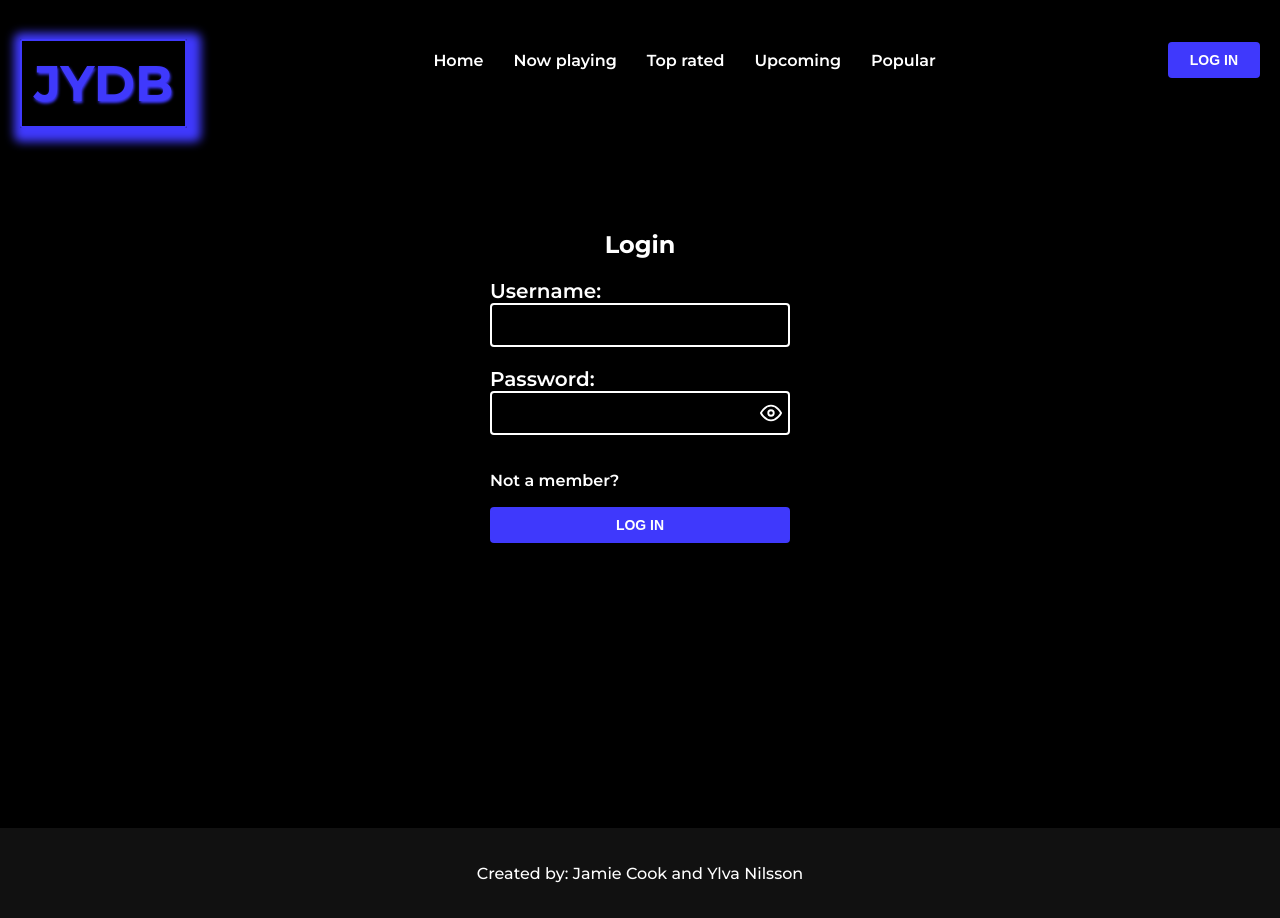
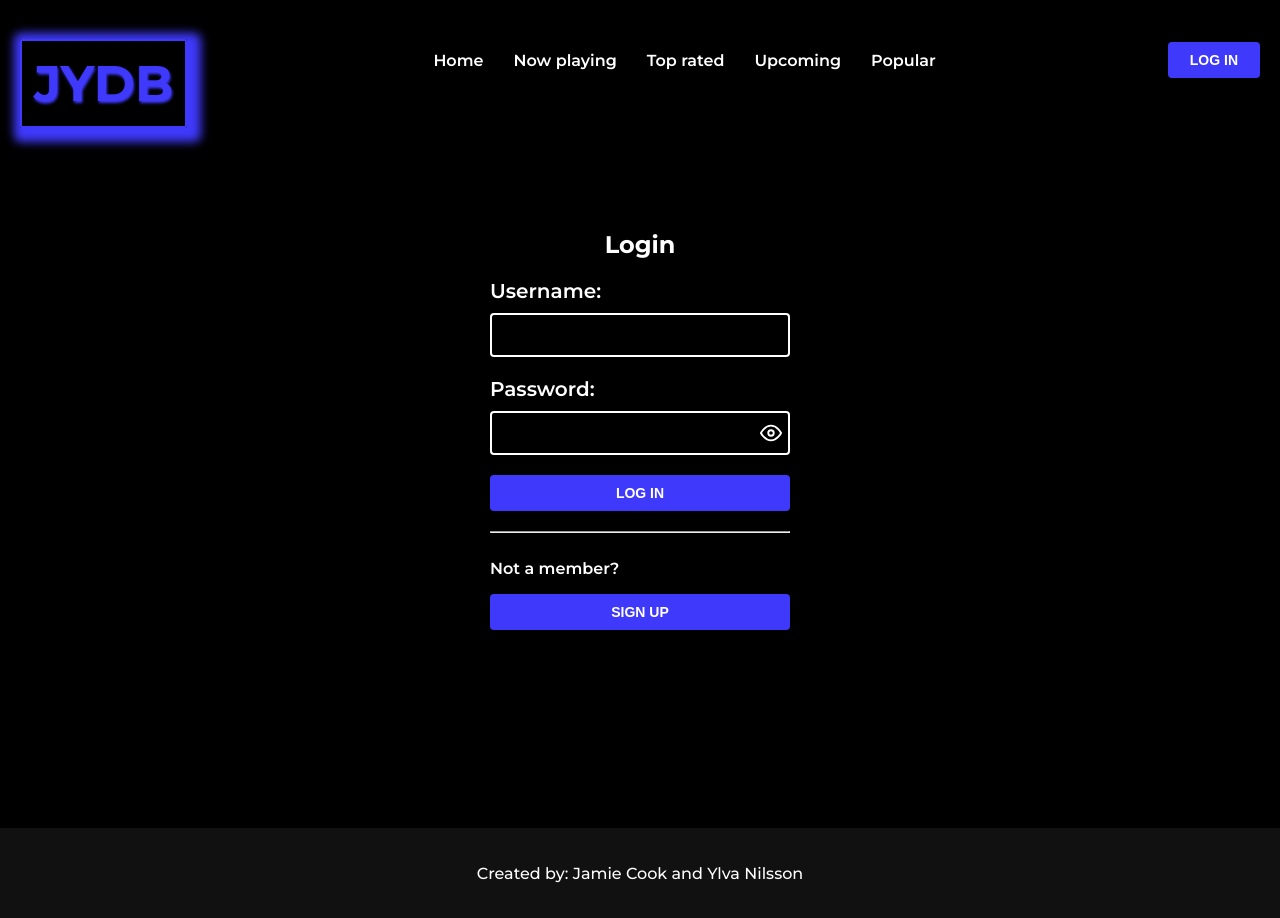
Before and after one commit to the-j-curl/project-final-movie-frontend, a React (Create React App) app: page /login in a window 1280 px wide. Built offline with nearby package versions, Linux system fonts and the light colour scheme.

Commit message:
added extra signup and login button as links. added input margin

```diff
--- a/src/components/LoginForm.js
+++ b/src/components/LoginForm.js
@@ -10,14 +10,14 @@ import { NavButton } from "./NavBar";
 
 const LoginForm = () => {
   const dispatch = useDispatch();
-  const isLoading = useSelector((store) => store.ui.isLoading);
-  const errorMessage = useSelector((store) => store.user.login.errorMessage);
+  const isLoading = useSelector(store => store.ui.isLoading);
+  const errorMessage = useSelector(store => store.user.login.errorMessage);
   const [username, setUsername] = useState("");
   const [password, setPassword] = useState("");
   const [showPassword, setShowPassword] = useState(false);
 
   // To login a user.
-  const handleLogin = (event) => {
+  const handleLogin = event => {
     event.preventDefault();
     dispatch(login(username, password));
   };
@@ -35,7 +35,7 @@ const LoginForm = () => {
           type="text"
           minLength="2"
           value={username}
-          onChange={(event) => setUsername(event.target.value)}
+          onChange={event => setUsername(event.target.value)}
         />
       </InputWrapper>
       <Label htmlFor="password">Password:</Label>
@@ -45,7 +45,7 @@ const LoginForm = () => {
           required
           type={showPassword ? "text" : "password"}
           value={password}
-          onChange={(event) => setPassword(event.target.value)}
+          onChange={event => setPassword(event.target.value)}
         />
         <IconButton type="button" onClick={toggleShowPassword}>
           {/* toggles */}
@@ -53,10 +53,12 @@ const LoginForm = () => {
         </IconButton>
       </InputWrapper>
       <ButtonWrapper>
+        <NavButton type="submit">Log in</NavButton>
+        <HR />
+        <LoginText>Not a member?</LoginText>
         <Link to="/signup">
-          <LoginText>Not a member?</LoginText>
+          <NavButton type="submit">Sign up</NavButton>
         </Link>
-        <NavButton type="submit">Log in</NavButton>
       </ButtonWrapper>
       {isLoading && <FormMessage>Logging in...</FormMessage>}
       {errorMessage && <FormMessage>{`${errorMessage}`}</FormMessage>}
@@ -97,14 +99,14 @@ export const InputWrapper = styled.div`
   border: 2px solid #fff;
   border-radius: 4px;
   width: 300px;
-  margin-bottom: 5px;
+  margin: 3px 0 6px 0;
 
   @media (min-width: 375px) {
-    margin-bottom: 15px;
+    margin: 8px 0 16px 0;
   }
 
   @media (min-width: 1024px) {
-    margin-bottom: 20px;
+    margin: 10px 0 20px 0;
   }
 `;
 
@@ -133,14 +135,16 @@ export const ButtonWrapper = styled.div`
   flex-direction: column;
 `;
 
+export const HR = styled.hr`
+  color: #fff;
+  margin-top: 20px;
+  width: 100%;
+  font-size: 20px;
+`;
+
 export const LoginText = styled.p`
   font-weight: 600;
   width: max-content;
-  border-bottom: 1px solid transparent;
-  :hover {
-    border-bottom: 1px solid #fff;
-    transition: all 0.3s ease-in;
-  }
 `;
 
 export const FormMessage = styled.p`
--- a/src/components/NavBar.js
+++ b/src/components/NavBar.js
@@ -5,8 +5,8 @@ import { FaBars } from "react-icons/fa";
 import styled from "styled-components/macro";
 
 export const NavBar = ({ toggleSideBar }) => {
-  const username = useSelector((store) => store.user.login.username);
-  const isLoggedIn = useSelector((store) => store.user.login.isLoggedIn);
+  const username = useSelector(store => store.user.login.username);
+  const isLoggedIn = useSelector(store => store.user.login.isLoggedIn);
 
   return (
     <>
@@ -120,6 +120,7 @@ const UserHeading = styled.h4`
 `;
 
 export const NavButton = styled.button`
+  width: 100%;
   text-transform: uppercase;
   font-size: 14px;
   font-weight: 600;
--- a/src/components/SignupForm.js
+++ b/src/components/SignupForm.js
@@ -14,13 +14,14 @@ import {
   ButtonWrapper,
   LoginText,
   FormMessage,
+  HR,
 } from "./LoginForm";
 import { NavButton } from "./NavBar";
 
 const SignupForm = () => {
   const dispatch = useDispatch();
-  const isLoading = useSelector((store) => store.ui.isLoading);
-  const errorMessage = useSelector((store) => store.user.login.errorMessage);
+  const isLoading = useSelector(store => store.ui.isLoading);
+  const errorMessage = useSelector(store => store.user.login.errorMessage);
   const [username, setUsername] = useState("");
   const [email, setEmail] = useState("");
   const [password, setPassword] = useState("");
@@ -40,7 +41,7 @@ const SignupForm = () => {
   };
 
   // To sign up a user.
-  const handleSignup = (event) => {
+  const handleSignup = event => {
     event.preventDefault();
     if (checkPasswordMatch()) {
       dispatch(signup(username, email, password));
@@ -55,7 +56,7 @@ const SignupForm = () => {
     setShowConfirmPassword(!showConfirmPassword);
 
   return (
-    <Form onSubmit={(event) => handleSignup(event)}>
+    <Form onSubmit={event => handleSignup(event)}>
       <Label htmlFor="username">Username:</Label>
       <InputWrapper>
         <Input
@@ -64,7 +65,7 @@ const SignupForm = () => {
           type="text"
           minLength="2"
           value={username}
-          onChange={(event) => setUsername(event.target.value)}
+          onChange={event => setUsername(event.target.value)}
         />
       </InputWrapper>
       <Label htmlFor="email">Email:</Label>
@@ -75,7 +76,7 @@ const SignupForm = () => {
           type="email"
           value={email}
           pattern="[a-z0-9._%+-]+@[a-z0-9.-]+\.[a-z]{2,}$"
-          onChange={(event) => setEmail(event.target.value)}
+          onChange={event => setEmail(event.target.value)}
         />
       </InputWrapper>
       <Label htmlFor="password">Password:</Label>
@@ -85,7 +86,7 @@ const SignupForm = () => {
           id="password"
           type={showPassword ? "text" : "password"}
           value={password}
-          onChange={(event) => setPassword(event.target.value)}
+          onChange={event => setPassword(event.target.value)}
         />
         <IconButton type="button" onClick={toggleShowPassword}>
           {/* toggles */}
@@ -100,7 +101,7 @@ const SignupForm = () => {
             required
             type={showConfirmPassword ? "text" : "password"}
             value={confirmPassword}
-            onChange={(event) => setConfirmPassword(event.target.value)}
+            onChange={event => setConfirmPassword(event.target.value)}
           />
           <IconButton type="button" onClick={toggleShowConfirmPassword}>
             {/* toggles */}
@@ -109,10 +110,12 @@ const SignupForm = () => {
         </InputWrapper>
       </Label>
       <ButtonWrapper>
+        <NavButton type="submit">Sign up</NavButton>
+        <HR />
+        <LoginText>Already a member?</LoginText>
         <Link to="/login">
-          <LoginText>Already a member?</LoginText>
+          <NavButton type="submit">Log in</NavButton>
         </Link>
-        <NavButton type="submit">Sign up</NavButton>
       </ButtonWrapper>
       {isLoading && <FormMessage>Signing up...</FormMessage>}
       {!passwordMatch && <FormMessage>Passwords do not match</FormMessage>}
```
